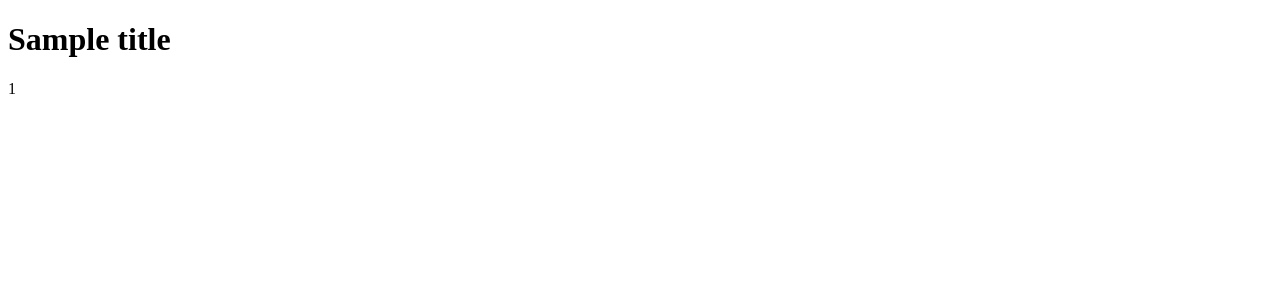
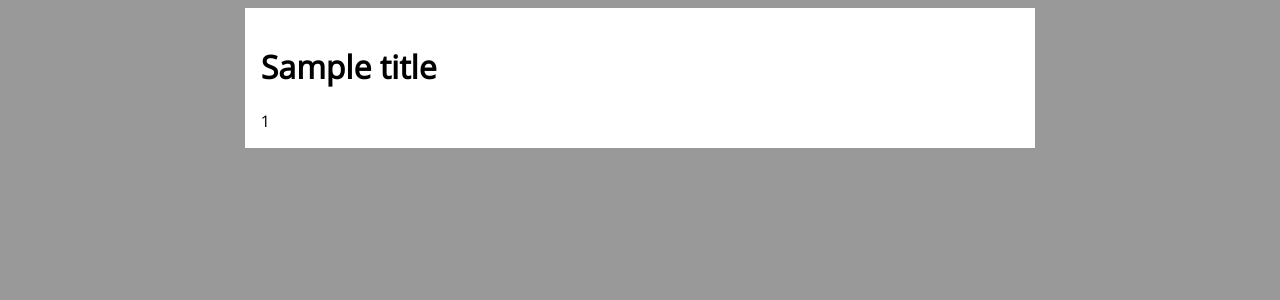
Before and after one commit to abendy/ext-backend, a Flask app: template app/templates/home.html in a window 1280 px wide. Shown: the top 300 px of the page. Run offline with Flask 2, Linux system fonts and the light colour scheme; the template is opened without the code that fills it: most values are stand-ins (such as "Sample title", 1, 10 or a date in 2020).

Commit message:
updates tpl with some stylez

```diff
--- a/app/templates/home.html
+++ b/app/templates/home.html
@@ -7,6 +7,7 @@
 
     <title>quote-saver</title>
 
+    <link href="https://fonts.googleapis.com/css?family=Open+Sans" rel="stylesheet">
     <link rel="stylesheet" href="https://cdnjs.cloudflare.com/ajax/libs/material-design-lite/1.3.0/material-grid.min.css" />
     <style>
         ::-webkit-scrollbar {
@@ -19,6 +20,8 @@
         }
 
         body {
+            background-color: #999;
+            font-family: 'Open Sans', sans-serif;
             -webkit-font-smoothing: antialiased;
             overflow: hidden;
             overflow-x: hidden;
@@ -26,17 +29,29 @@
         }
 
         #main {
+            background-color: #fff;
+            margin: 0 auto;
+            padding: 1rem;
+            width: 60%;
+        }
 
+        figure {
+            margin: 0;
+            padding: 0;
+        }
+
+        img {
+            max-width: 100%;
         }
     </style>
 </head>
 
 <body>
-    {% if title %}
-    <h1>{{ title }}</h1>
-    {% endif %}
+    <div id="main">
+        {% if title %}
+        <h1>{{ title }}</h1>
+        {% endif %}
 
-    <div id="main">
         {% if page %}
         {{ page|safe }}
         {% endif %}
```
